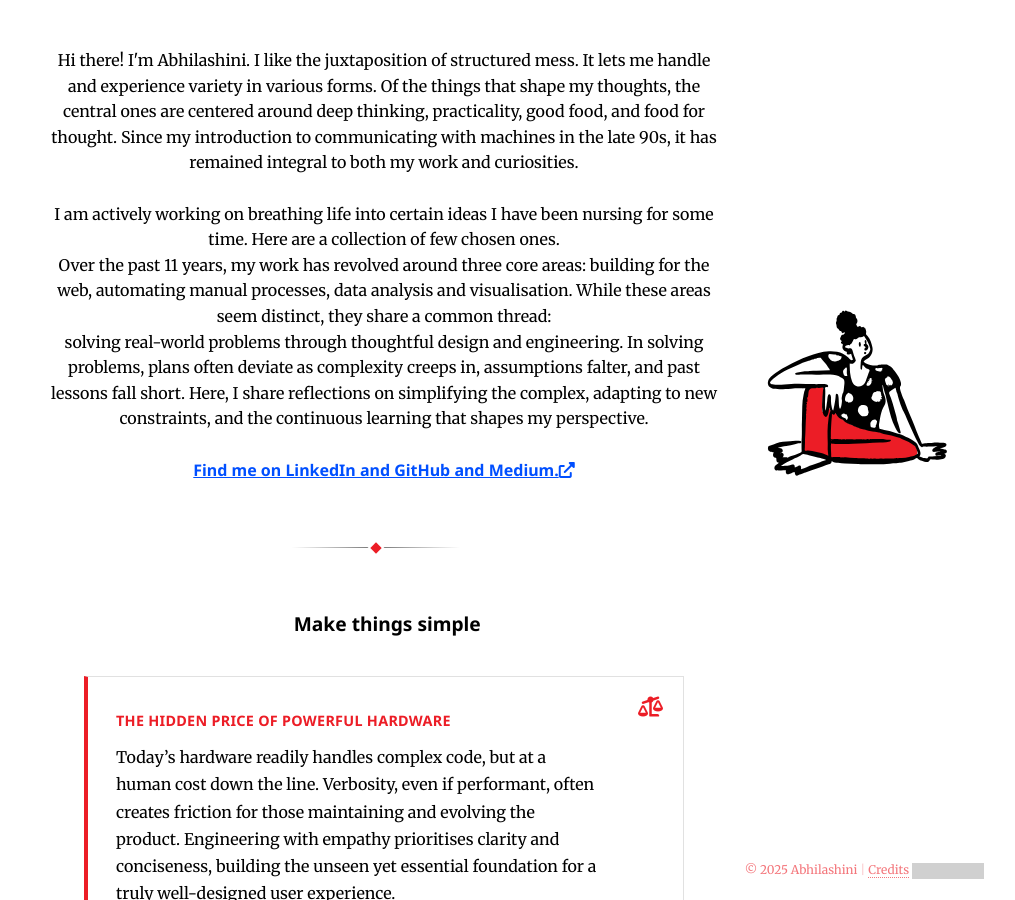
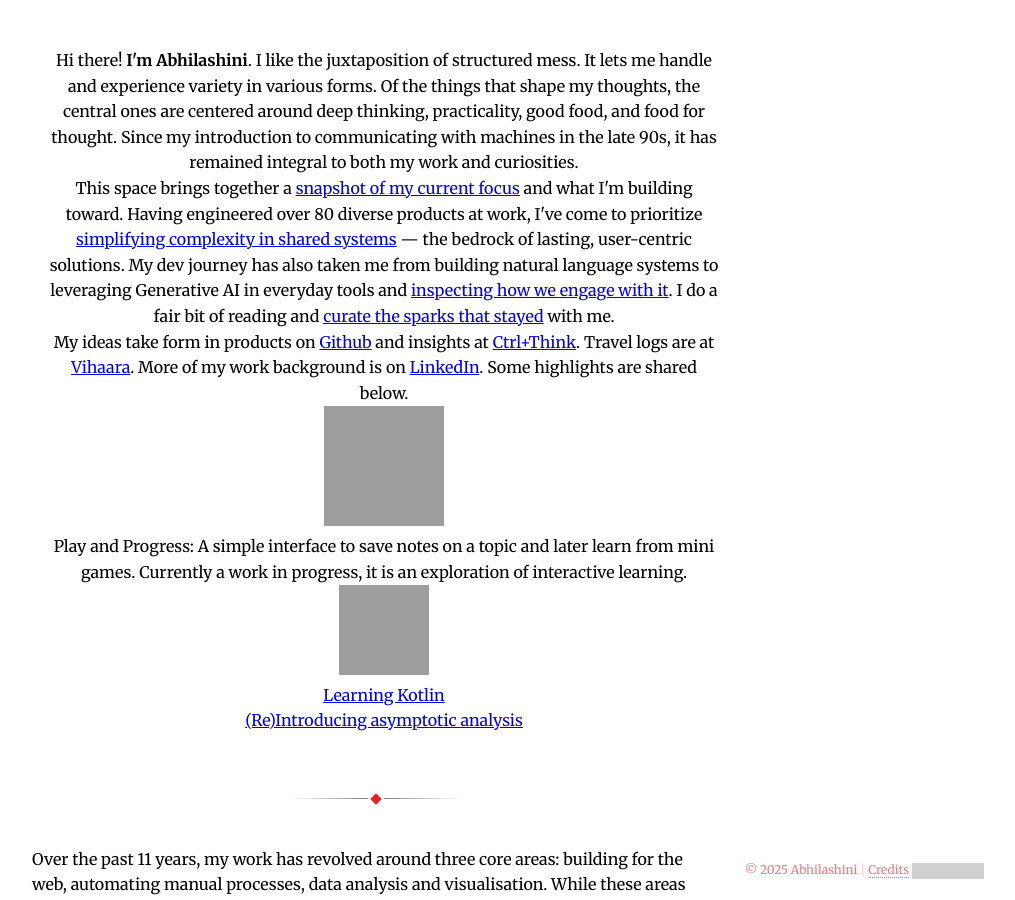
Before and after one commit to abhilashini/abhilashini.github.io, a Jekyll site: the page built from index.md, in a window 1280 px wide and 900 px high. Shown: the whole window, without its empty margins (264-1279 px from the left). Built offline with Jekyll 4.4.1, drawn with Linux system fonts in a browser that asks for light colours; grey boxes are pictures that could not be loaded.

Commit message:
Updated home page and intro

```diff
--- a/index.md
+++ b/index.md
@@ -5,19 +5,24 @@ layout: default
 <div class="centered-column">
   <!-- Intro Section -->
   <section class="section" id="intro">
-    <p>Hi there! I'm Abhilashini. I like the juxtaposition of structured mess. It lets me handle and experience variety in various forms. Of the things that shape my thoughts, the central ones are centered around deep thinking, practicality, good food, and food for thought. Since my introduction to communicating with machines in the late 90s, it has remained integral to both my work and curiosities. </p>
-    <br/>
-    <p>I am actively working on breathing life into certain ideas I have been nursing for some time. Here are a collection of few chosen ones. </p>
-    <p>Over the past 11 years, my work has revolved around three core areas: building for the web, automating manual processes, data analysis and visualisation. While these areas seem distinct, they share a common thread: <br/> solving real-world problems through thoughtful design and engineering. In solving problems, plans often deviate as complexity creeps in, assumptions falter, and past lessons fall short. Here, I share reflections on simplifying the complex, adapting to new constraints, and the continuous learning that shapes my perspective.</p>
-    <br/>
-    <a href="https://www.linkedin.com/in/abhilashini" class="contact" target="_blank">Find me on LinkedIn and GitHub and Medium.<i class="fas fa-external-link-alt"></i></a>
-    <br/>
-    <img src="/assets/images/SittingDoodleRedBlack.svg" class="doodle doodle--right flip" alt="">
+    <p>Hi there! <strong>I'm Abhilashini</strong>. I like the juxtaposition of structured mess. It lets me handle and experience variety in various forms. Of the things that shape my thoughts, the central ones are centered around deep thinking, practicality, good food, and food for thought. Since my introduction to communicating with machines in the late 90s, it has remained integral to both my work and curiosities.</p>
+    <p>This space brings together a <a href="#">snapshot of my current focus</a> and what I'm building toward. Having engineered over 80 diverse products at work, I've come to prioritize <a href="#">simplifying complexity in shared systems</a> — the bedrock of lasting, user-centric solutions. My dev journey has also taken me from building natural language systems to leveraging Generative AI in everyday tools and <a href="#">inspecting how we engage with it</a>. I do a fair bit of reading and <a href="#">curate the sparks that stayed</a> with me.</p>
+    <p>My ideas take form in products on <a href="#" target="_blank">Github</a> and insights at <a href="#" target="_blank">Ctrl+Think</a>. Travel logs are at <a href="#" target="_blank">Vihaara</a>. More of my work background is on  <a href="#" target="_blank">LinkedIn</a>. Some highlights are shared below.</p>
+    <div>
+    <img src="https://s2.svgbox.net/illlustrations.svg?ic=programing&color=000000" width="120" height="120">
+    <p>Play and Progress: A simple interface to save notes on a topic and later learn from mini games. Currently a work in progress, it is an exploration of interactive learning.</p>
+    <img src="https://s2.svgbox.net/illlustrations.svg?ic=dotted-notebook&color=000000" width="90" height="90">
+    <p>
+    <a href="#" target="_blank">Learning Kotlin</a><br/>
+    <a href="#" target="_blank">(Re)Introducing asymptotic analysis</a>
+    </p>
+    </div>
   </section>
 
   <div class="section-divider"></div>
 
 <!-- Philosophy Section -->
+<p>Over the past 11 years, my work has revolved around three core areas: building for the web, automating manual processes, data analysis and visualisation. While these areas seem distinct, they share a common thread: <br/> solving real-world problems through thoughtful design and engineering. In solving problems, plans often deviate as complexity creeps in, assumptions falter, and past lessons fall short. Here, I share reflections on simplifying the complex, adapting to new constraints, and the continuous learning that shapes my perspective.</p>
 <section class="section" id="philosophy">
   <h1 class="section-title section-title--center" data-section="philosophy">
     Make things simple
```
Also changed, not shown: 1 other file.
